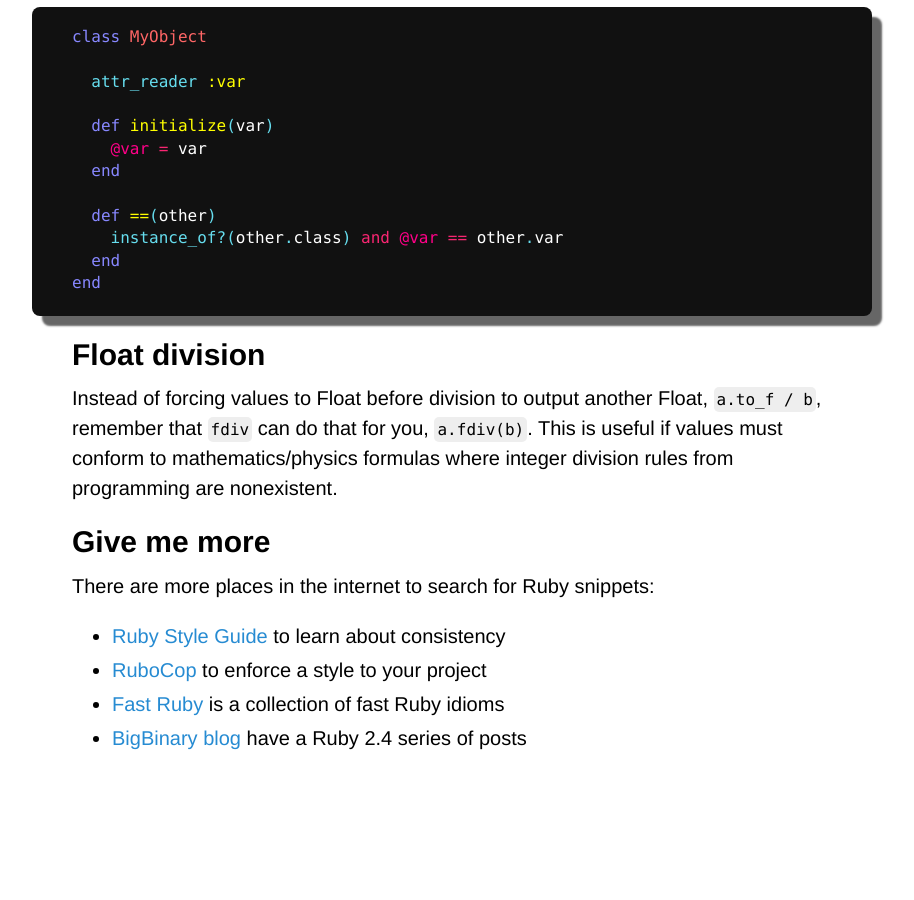
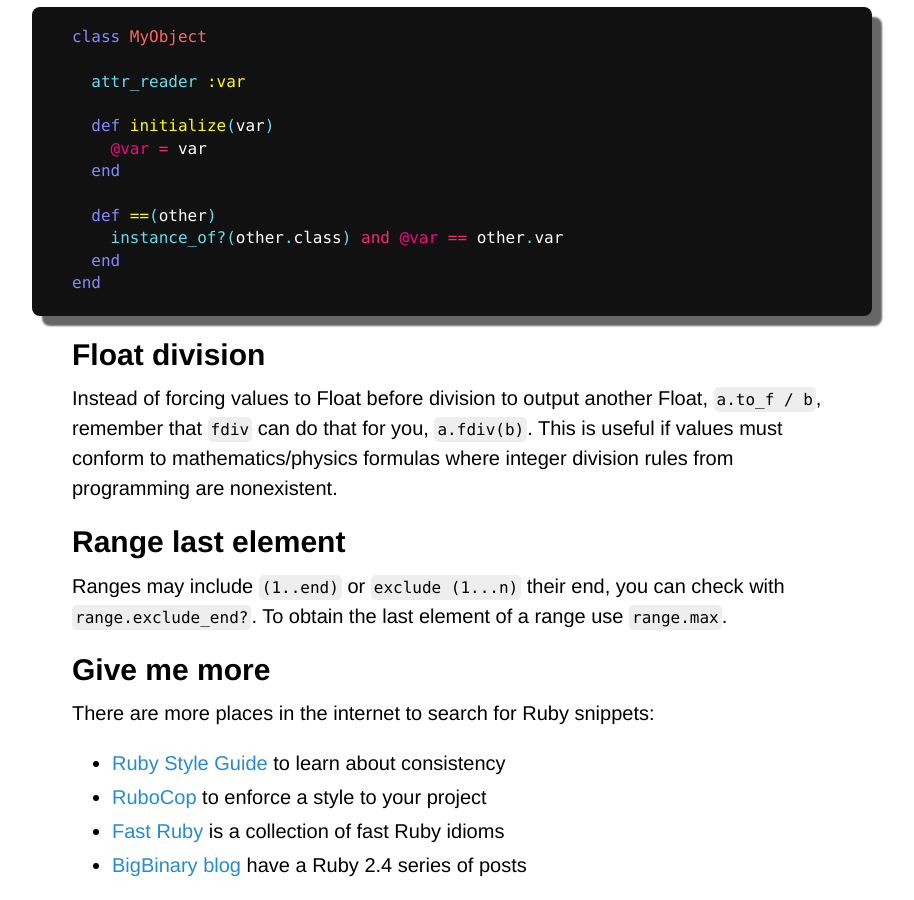
Before and after one commit to Maumagnaguagno/maumagnaguagno.github.io, a Jekyll site: the page built from ruby.md, in a window 1280 px wide and 900 px high, scrolled down 5010 px. Shown: the whole window, without its empty margins (188-1102 px from the left). Built offline with Jekyll 4.4.1, drawn with Linux system fonts in a browser that asks for light colours; our own code applies the rules of GitHub Pages for plain Markdown files; before the commit the page ends 5783 px from its top, so only the background shows below that.

Commit message:
Add Range last element to Ruby

```diff
--- a/ruby.md
+++ b/ruby.md
@@ -224,6 +224,10 @@ end
 Instead of forcing values to Float before division to output another Float, ``a.to_f / b``, remember that ``fdiv`` can do that for you, ``a.fdiv(b)``.
 This is useful if values must conform to mathematics/physics formulas where integer division rules from programming are nonexistent.
 
+## Range last element
+Ranges may include ``(1..end)`` or ``exclude (1...n)`` their end, you can check with ``range.exclude_end?``.
+To obtain the last element of a range use ``range.max``.
+
 ## Give me more
 There are more places in the internet to search for Ruby snippets:
 - [Ruby Style Guide](https://github.com/bbatsov/ruby-style-guide) to learn about consistency
```
